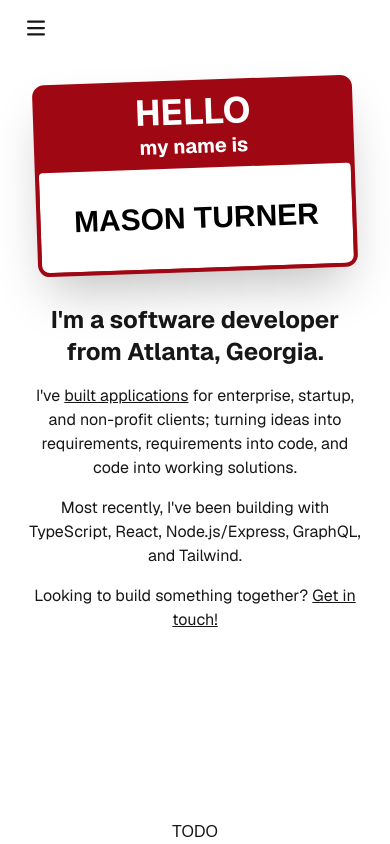
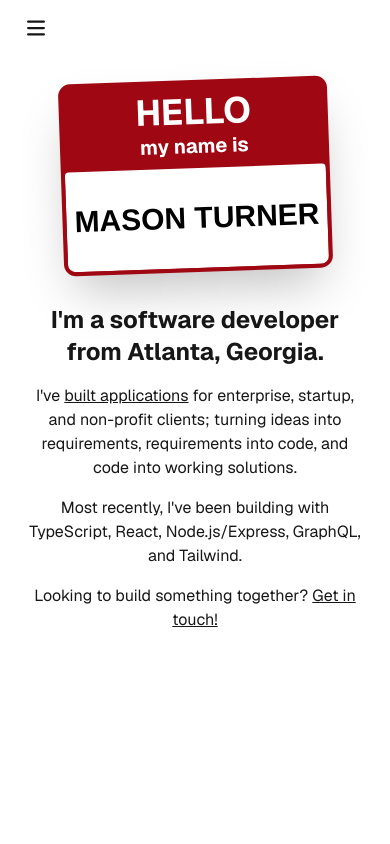
Before and after one commit to tb9-Mason/mturner-personal, a Next.js app: page / in a window 390 px wide. Built offline with nearby package versions, Linux system fonts and the light colour scheme; no server answers; a web font is replaced by a local one.

Commit message:
Various cleanup items - Removes "TODO" from footer - Adds a dropshadow to the header dropdown on mobile - Adds responsive rules to the nametag component

```diff
--- a/src/app/_common/components/layout/Footer.tsx
+++ b/src/app/_common/components/layout/Footer.tsx
@@ -1,3 +1,3 @@
 export const Footer = () => {
-  return <footer className="row-start-3 flex gap-[24px] flex-wrap items-center justify-center">TODO</footer>;
+  return <footer className="row-start-3 flex gap-[24px] flex-wrap items-center justify-center"></footer>;
 };
--- a/src/app/_common/components/layout/Header.tsx
+++ b/src/app/_common/components/layout/Header.tsx
@@ -27,7 +27,7 @@ export const Header = () => {
         <Bars3Icon />
       </button>
       <ul
-        className={`absolute z-10 bg-[var(--color-background)] border-b gap-4 p-4 top-0 left-0 right-0 flex-col items-center sm:flex-row sm:flex sm:justify-around sm:p-0 sm:static sm:border-0 ${isOpen ? 'flex' : 'hidden'}`}
+        className={`absolute z-10 shadow-2xl dark:shadow-dark bg-[var(--color-background)] border-b gap-4 p-4 top-0 left-0 right-0 flex-col items-center sm:flex sm:flex-row sm:justify-around sm:p-0 sm:static sm:border-0 sm:shadow-none sm:dark:shadow-none ${isOpen ? 'flex' : 'hidden'}`}
       >
         <li className={`sm:hidden absolute top-4 left-6 size-6 ${isOpen ? 'block' : 'hidden'}`}>
           <button className="size-6" onClick={handleMobileToggle}>
--- a/src/app/_components/NameTag.tsx
+++ b/src/app/_components/NameTag.tsx
@@ -1,6 +1,6 @@
 export const NameTag = () => {
   return (
-    <div className="rounded-xl bg-red-800 border-red-800 border-4 text-center min-w-80 -rotate-2 overflow-hidden shadow-2xl dark:shadow-dark hover:scale-105 transition-transform">
+    <div className="rounded-xl bg-red-800 border-red-800 border-4 text-center -rotate-2 overflow-hidden shadow-2xl transition-transform sm:min-w-80 dark:shadow-dark hover:scale-105">
       <div className="text-white px-4 py-2">
         <div className="text-4xl uppercase font-bold">Hello</div>
         <div className="text-xl font-bold">my name is</div>
```
